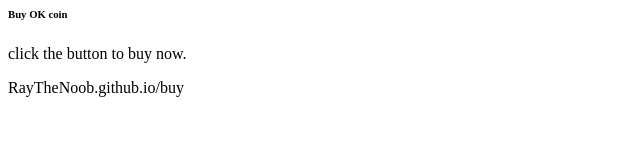
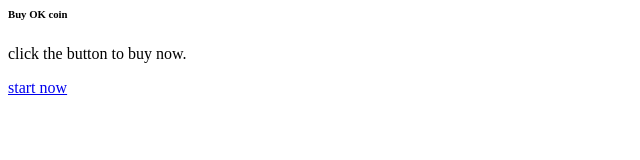
Before and after one commit to RayTheNoob/okcoin, a plain HTML site: page index.html in a window 1280 px wide. Shown: the whole page, without its empty margins (0-640 px from the left). Drawn offline with Linux system fonts and the light colour scheme.

Commit message:
Update index.html

```diff
--- a/index.html
+++ b/index.html
@@ -5,7 +5,8 @@
   <title>OK coin</title>
 <p><h6>Buy OK coin</h6></p>
 <p>click the button to buy now.</p>
-<a>RayTheNoob.github.io/buy</a>
+
+  <a href="/buy.html">start now</a>
 </head>
 
 <body>
```
